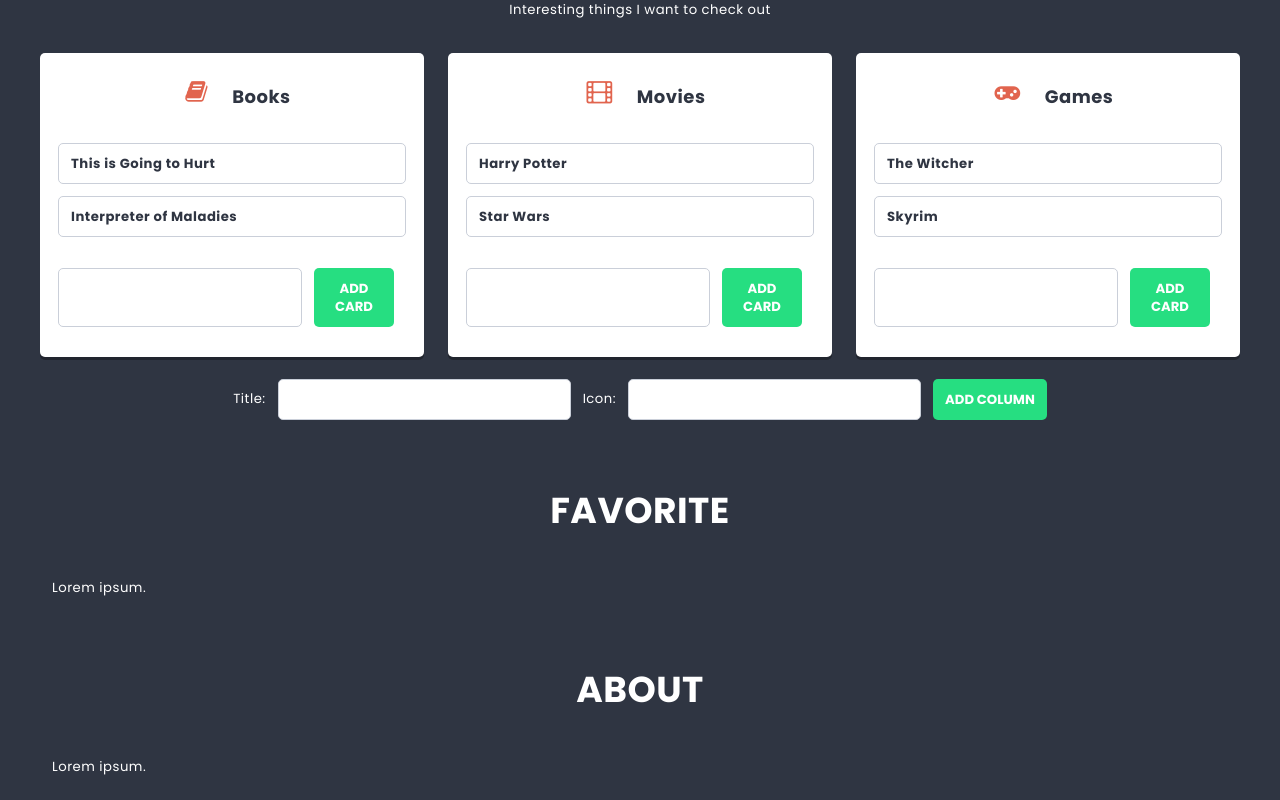
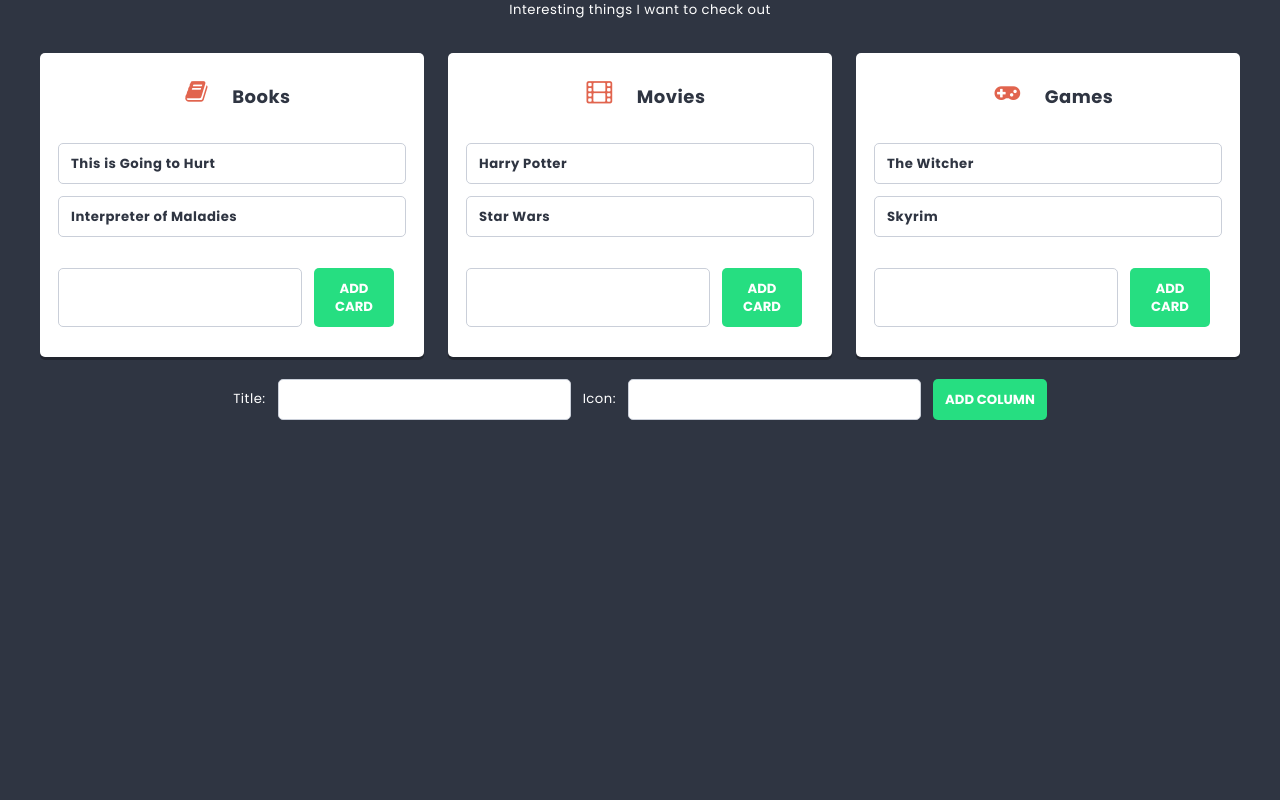
Before and after one commit to MichalWiaderkowicz/React-App, a React (Create React App) app: page / in a window 1280 px wide. Shown: the part 530-1330 px from the top of the page. After the commit the page ends 972 px from the top, so only its background shows below. Built offline with nearby package versions, Linux system fonts and the light colour scheme.

Commit message:
add notFound

```diff
--- a/src/App.js
+++ b/src/App.js
@@ -3,15 +3,20 @@
 import Home from './components/Home/Home.js';
 import Favorite from './components/Favorite/Favorite.js';
 import About from './components/About/About.js'
+import { Routes, Route } from 'react-router-dom';
+import NotFound from './components/NotFound/NotFound.js';
 
 const App = () => {
   return (
     <main>
       <NavBar />
       <Container>
-        <Home />
-        <Favorite />
-        <About />
+        <Routes>
+          <Route path="/" element={<Home />} />
+          <Route path="/about" element={<About />} />
+          <Route path="/favorite" element={<Favorite />} />
+          <Route path="*" element={<NotFound />} />
+        </Routes>
       </Container>
     </main>
   );
--- /dev/null
+++ b/src/components/NotFound/NotFound.js
@@ -0,0 +1,12 @@
+import styles from './NotFound.module.scss';
+import PageTitle from '../PageTitle/PageTitle';
+
+const NotFound = () => {
+    return(
+        <div className={styles.hero}>
+            <PageTitle>404 not found</PageTitle>
+        </div>
+    );
+};
+
+export default NotFound;
--- /dev/null
+++ b/src/components/NotFound/NotFound.module.scss
@@ -0,0 +1,5 @@
+@import '../../styles/settings.scss';
+
+.hero {
+    padding: $base-size;
+  }
--- a/src/index.js
+++ b/src/index.js
@@ -6,12 +6,15 @@
 import './styles/normalize.scss';
 import './styles/global.scss';
 import 'font-awesome/css/font-awesome.min.css';
+import { BrowserRouter } from 'react-router-dom';
 
 const root = ReactDOM.createRoot(document.getElementById('root'));
 root.render(
   //<React.StrictMode>
-    <Provider store={store}>
-      <App />
-    </Provider>
+      <BrowserRouter>
+        <Provider store={store}>
+          <App />
+        </Provider>
+      </BrowserRouter>
   //</React.StrictMode>,
 );
```
